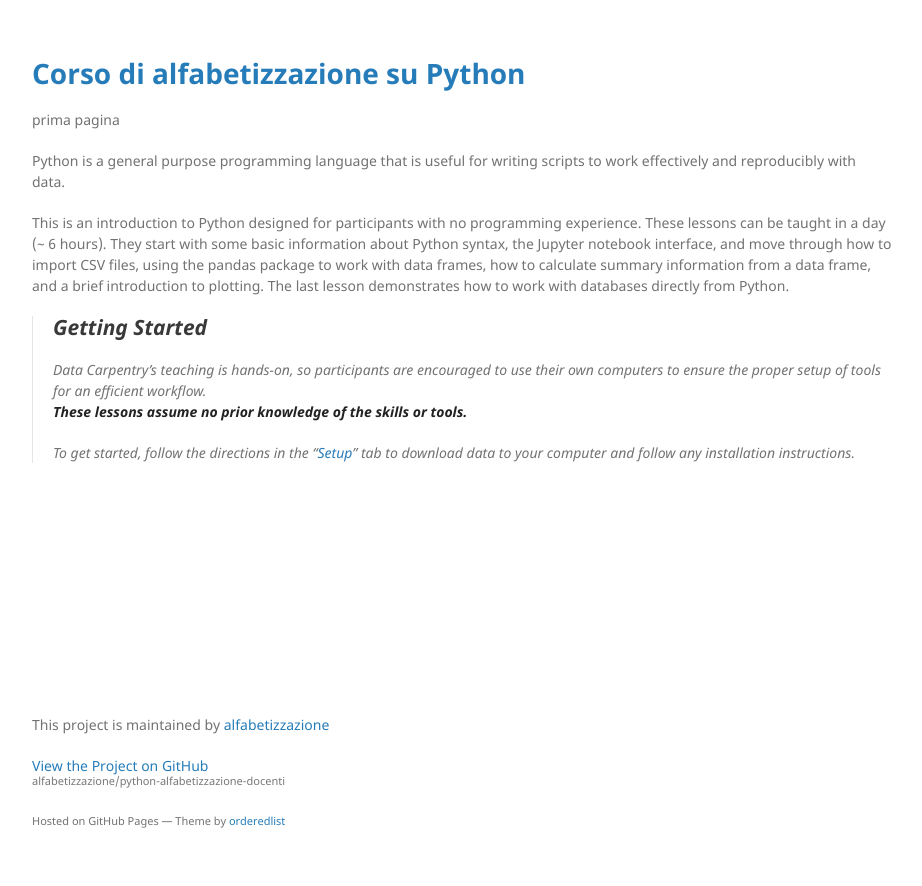
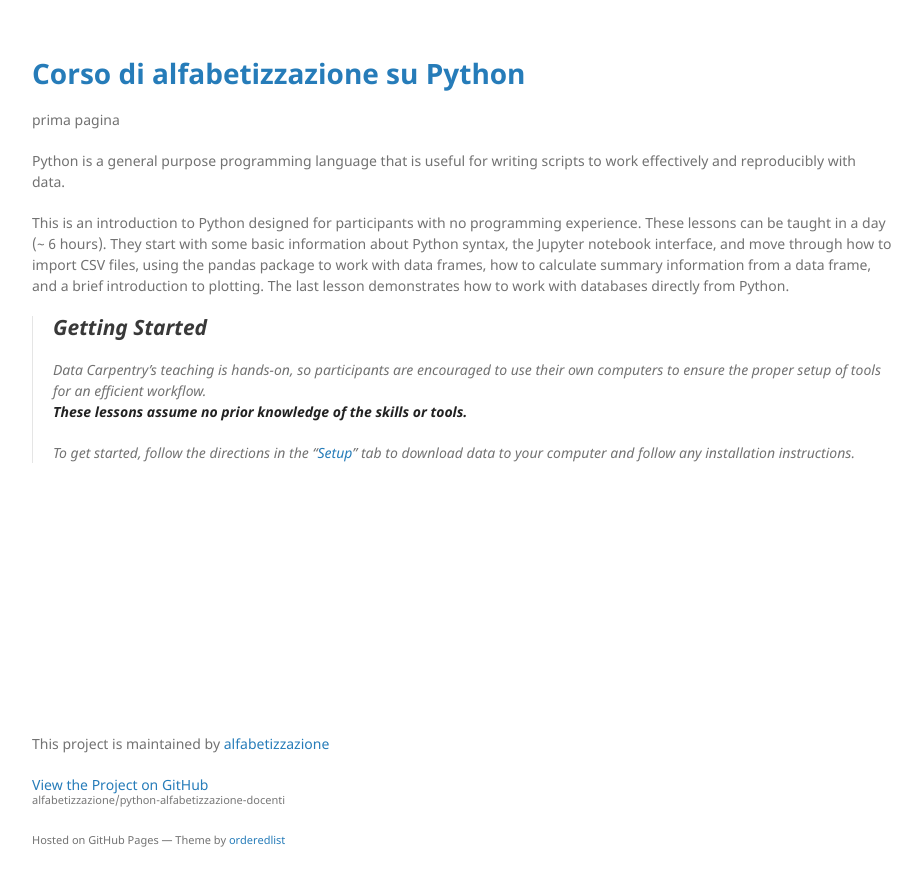
Before and after one commit to alfabetizzazione/python-alfabetizzazione-docenti, a Jekyll site: the page built from docs/index.md, in a window 1280 px wide. Shown: the top 886 px of the page, without its empty margins (178-1100 px from the left). Built offline with Jekyll 4.4.1, drawn with Linux system fonts in a browser that asks for light colours; the repository's description, which GitHub fills in, is left out.

Commit message:
stack parts

```diff
--- a/docs/_sass/jekyll-theme-minimal.scss
+++ b/docs/_sass/jekyll-theme-minimal.scss
@@ -184,8 +184,6 @@
 
 footer {
   float:left;
-  position:fixed;
-  bottom:50px;
   -webkit-font-smoothing:subpixel-antialiased;
 }
 
@@ -194,16 +192,6 @@
   div.wrapper {
     width:auto;
     margin:0;
-  }
-
-  header, section, footer {
-    float:none;
-    position:static;
-    width:auto;
-  }
-
-  header {
-    padding-right:320px;
   }
 
   section {
```
